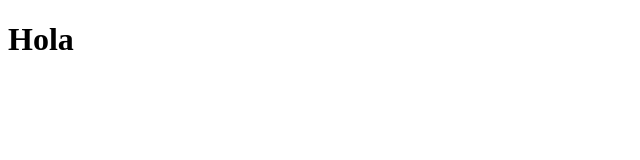
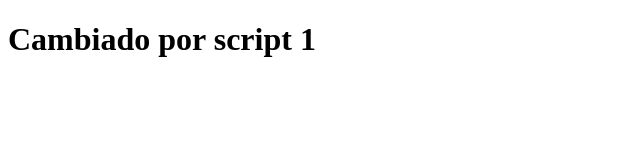
Before and after one commit to JuancarlosML94/Cliente-UT1-2, a plain HTML site: page actividad2/index.html in a window 1280 px wide. Shown: the whole page, without its empty margins (0-640 px from the left). Drawn offline with Linux system fonts and the light colour scheme.

```diff
--- a/actividad2/index.html
+++ b/actividad2/index.html
@@ -4,6 +4,7 @@
 <head>
     <meta charset="UTF-8">
     <title>Actividad 2</title>
+    <script type="module" src="script1.js"></script>
 </head>
 
 <body>
```
Also changed, not shown: actividad2/capturas/caso_a_error.png (added), actividad2/capturas/caso_b_correcto.png (added), actividad2/capturas/caso_c_async.png (added), actividad2/capturas/caso_d_defer.png (added), actividad2/capturas/caso_e_module.png (added), actividad2/capturas/performance_evaluate_script.png (added), actividad2/capturas/performance_parse_html.png (added), 1 other file.
